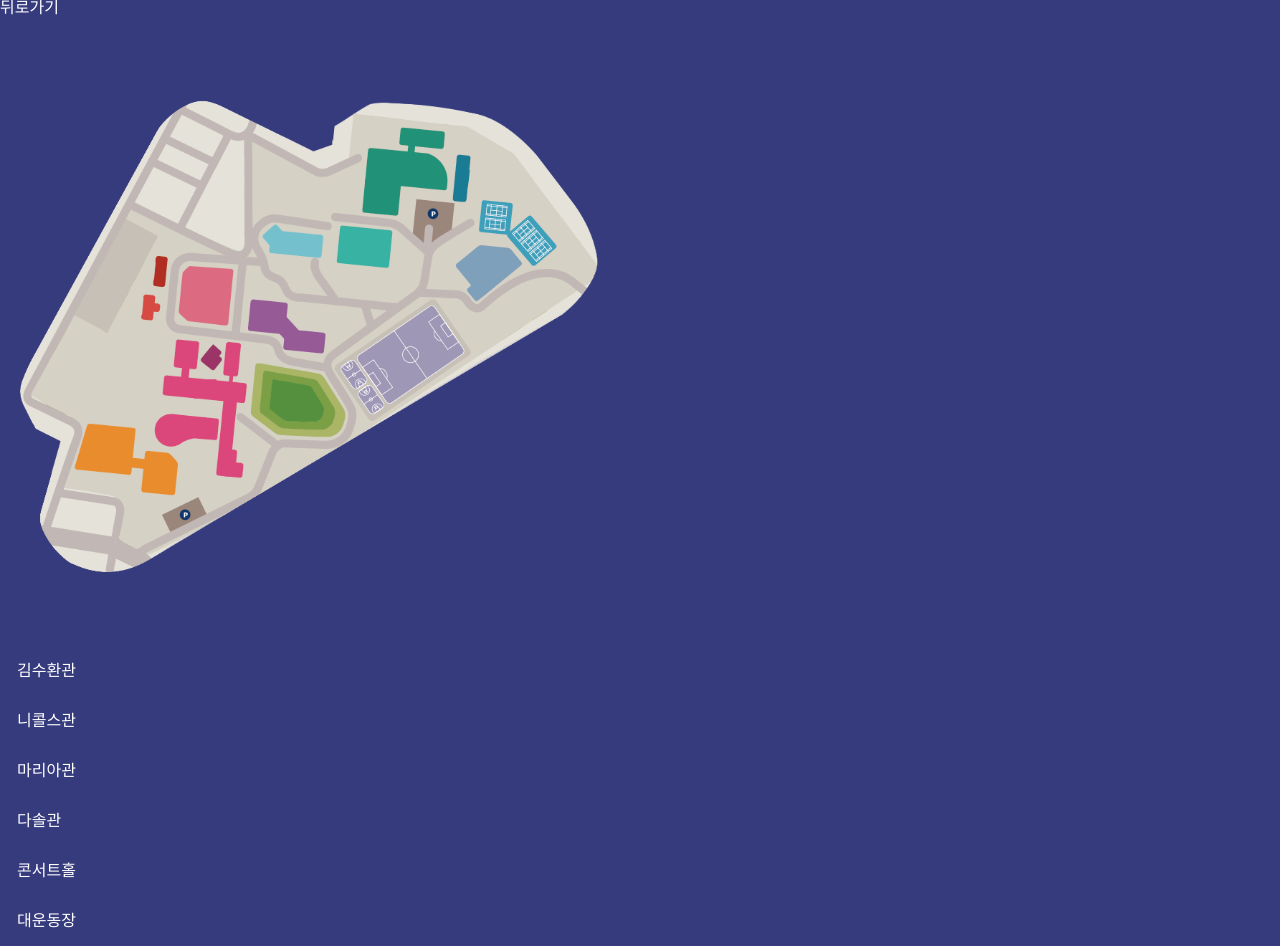
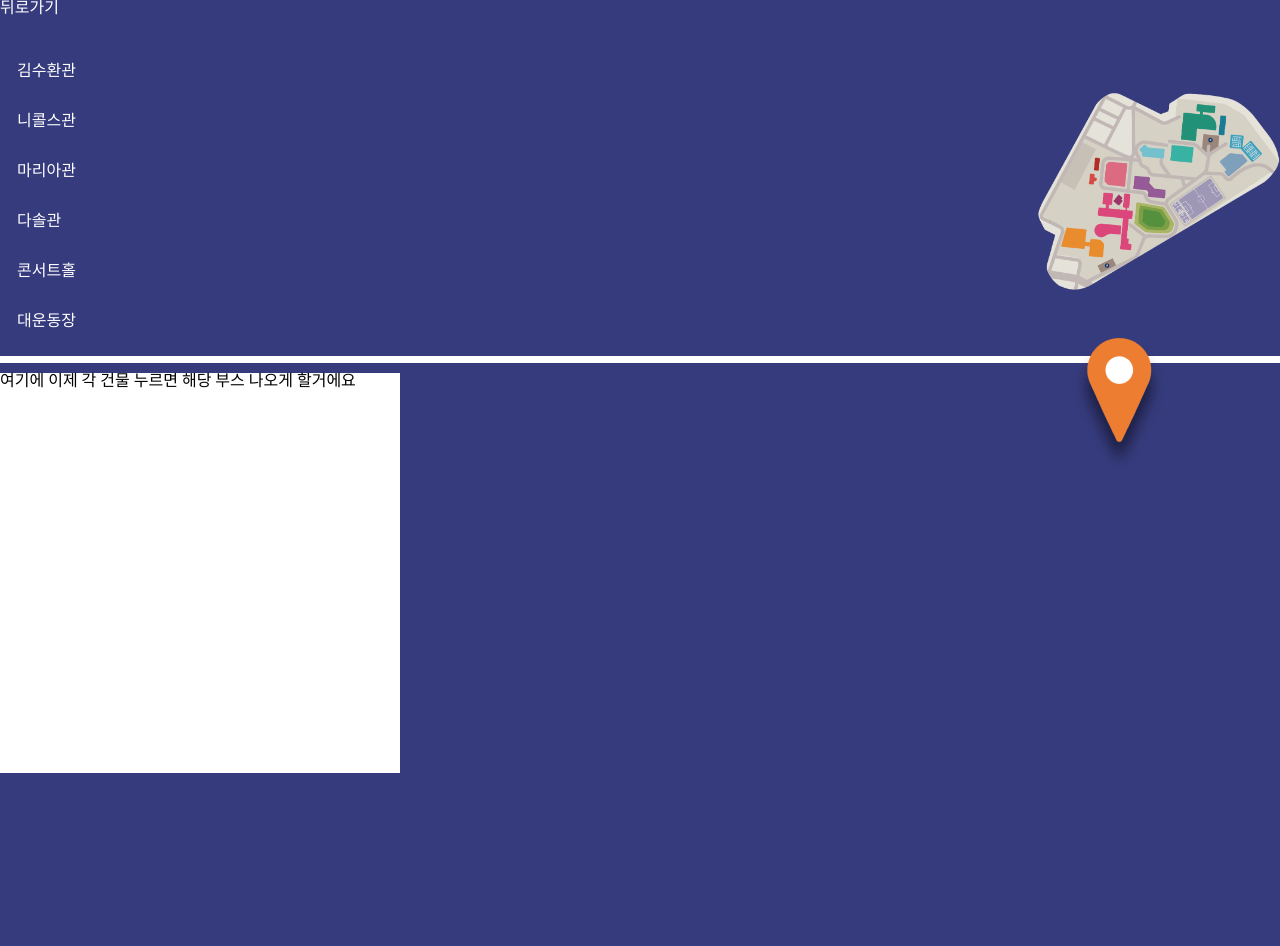
Before and after one commit to CUK-LikeLion-Festival/Festival_Front, a React (Create React App) app: page /booth/detail in a window 1280 px wide. After the commit the page ends 800 px from the top, so only its background shows below. Built offline with nearby package versions, Linux system fonts and the light colour scheme.

Commit message:
feat: Demo befroe init merge

```diff
--- a/src/components/booth.jsx
+++ b/src/components/booth.jsx
@@ -2,17 +2,15 @@ import React, { useState } from "react";
 import styled from "styled-components";
 import BoothImg from "../assets/booth_final.png";
 import { useNavigate } from "react-router-dom";
+import Location from "../assets/location.png";
 
 const Img = styled.div`
+  float: right;
   padding-top: 20px;
-  width: 600px;
-  height: 600px;
-  @media (min-width: 350px) and (max-width: 720px) {
-    width: 350px;
-    height: 350px;
-    padding-top: 10px;
-  }
+  width: 250px;
+  height: 250px;
 `;
+
 const Container = styled.div`
   margin-top: 30px;
   display: flex;
@@ -33,6 +31,10 @@ const Button = styled.button`
   margin: 17px;
 `;
 
+const Line = styled.div`
+  border-top: 7px solid white;
+  margin: 10px 0;
+`;
 function Booth() {
   const navigate = useNavigate();
   const [isClicked, setIsClicked] = useState(false);
@@ -64,8 +66,10 @@ function Booth() {
       >
         뒤로가기
       </button>
+      <div>
         <Img>
           <img src={BoothImg} alt="boothImage"></img>
+          <img src={Location} alt="locatoin"></img>
         </Img>
         <Container>
           {buttons.map((button) => (
@@ -79,6 +83,17 @@ function Booth() {
           ))}
         </Container>
       </div>
+      <Line />
+      <div
+        style={{
+          width: "400px",
+          height: "400px",
+          backgroundColor: "white",
+        }}
+      >
+        <p>여기에 이제 각 건물 누르면 해당 부스 나오게 할거에요</p>
+      </div>
+    </div>
   );
 }
 
--- a/src/pages/index.jsx
+++ b/src/pages/index.jsx
@@ -7,7 +7,7 @@ import styled from "styled-components";
 
 const options = {
   activeClass: "active", // the class that is appended to the sections links
-  anchors: [1, 2, 3, "booth"], // the anchors for each sections
+  anchors: [1, 2, "booth"], // the anchors for each sections
   arrowNavigation: true, // use arrow keys
   className: "SectionContainer", // the class name for the section container
   delay: 1000, // the scroll animation speed
@@ -41,7 +41,6 @@ function IndexPage() {
         <SectionsContainer {...options}>
           <Section>Page 1</Section>
           <Section>Page 2</Section>
-          <Section>Page 3</Section>
           <Section anchors="booth">
             <Wrapper>
               <BoothButton
```
Also changed, not shown: src/assets/location.png (added). Lines whose indentation alone changed are shown as unchanged.
